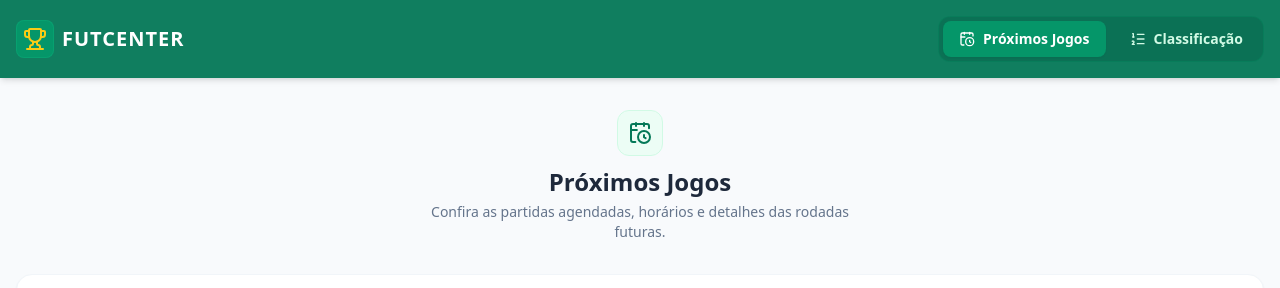
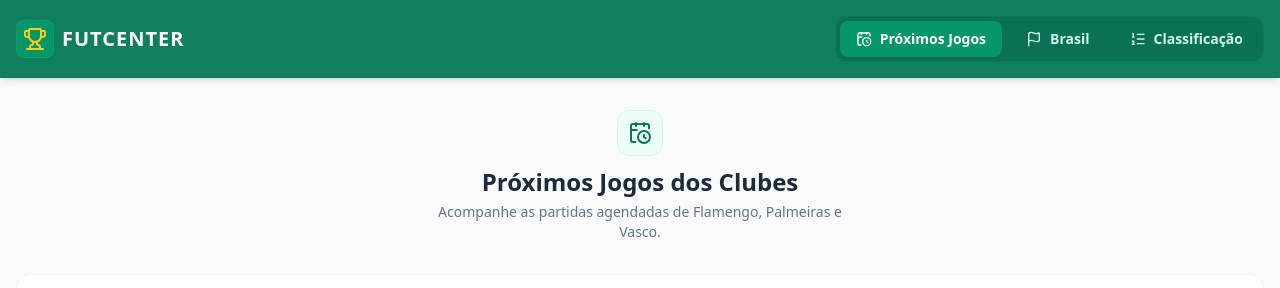
Before and after one commit to CentroVelho/Futebol, a plain HTML site: page index.html in a window 1280 px wide. Shown: the top 288 px of the page. Drawn offline with nearby package versions, Linux system fonts and the light colour scheme.

Commit message:
Update index.html

```diff
--- a/index.html
+++ b/index.html
@@ -4,7 +4,10 @@
     <meta charset="UTF-8">
     <meta name="viewport" content="width=device-width, initial-scale=1.0, maximum-scale=1.0, user-scalable=no">
     <title>FutCenter - Painel do Futebol</title>
+
+    <!-- Tailwind CSS -->
     <script src="https://cdn.tailwindcss.com"></script>
+    <!-- Lucide Icons -->
     <script src="https://unpkg.com/lucide@latest"></script>
 
     <style>
@@ -41,7 +44,7 @@
 </head>
 <body class="bg-slate-50 text-slate-900 min-h-screen flex flex-col font-sans antialiased">
 
-    <!-- Header fixo com visual premium e indicador de atualização -->
+    <!-- Header fixo com visual premium -->
     <header class="bg-emerald-700 text-white shadow-md sticky top-0 z-40 backdrop-blur-md bg-emerald-700/95">
         <div class="container mx-auto px-4 py-3 sm:py-4 flex items-center justify-between max-w-7xl">
             <!-- Logo -->
@@ -63,6 +66,14 @@
                     Próximos Jogos
                 </a>
                 <a
+                    href="#brasil"
+                    id="nav-brasil"
+                    class="px-4 py-2 rounded-lg text-sm font-bold transition-all duration-300 flex items-center gap-2"
+                >
+                    <i data-lucide="flag" class="w-4 h-4"></i>
+                    Brasil
+                </a>
+                <a
                     href="#classificacao"
                     id="nav-classificacao"
                     class="px-4 py-2 rounded-lg text-sm font-bold transition-all duration-300 flex items-center gap-2"
@@ -77,16 +88,16 @@
     <!-- pb-24 garante espaço extra no mobile para a barra de navegação flutuante -->
     <main class="flex-grow container mx-auto px-3 sm:px-4 py-6 sm:py-8 max-w-7xl flex flex-col items-center justify-start pb-24 md:pb-8">
 
-        <!-- Cabeçalho Dinâmico -->
+        <!-- Cabeçalho Dinâmico das Seções -->
         <div class="text-center mb-6 sm:mb-8 animate-fade-in" id="page-header">
             <div class="inline-flex p-2.5 bg-emerald-50 text-emerald-700 rounded-xl mb-2.5 border border-emerald-100" id="page-icon-wrapper">
                 <i data-lucide="calendar-clock" class="w-5 h-5 sm:w-6 sm:h-6" id="page-icon"></i>
             </div>
             <h2 class="text-xl sm:text-2xl font-extrabold text-slate-800 mb-1" id="page-title">Carregando...</h2>
-            <p class="text-xs sm:text-sm text-slate-500 font-medium max-w-md mx-auto" id="page-subtitle">Aguarde um momento.</p>
+            <p class="text-xs sm:text-sm text-slate-500 font-medium max-w-md mx-auto" id="page-subtitle">Preparando as informações.</p>
         </div>
 
-        <!-- Container do Conteúdo com padding otimizado para celulares -->
+        <!-- Container do Conteúdo que receberá os widgets dinamicamente -->
         <div class="bg-transparent md:bg-white p-0 md:p-6 rounded-2xl md:shadow-sm md:border md:border-slate-100 flex flex-col items-center w-full min-h-[380px] transition-all duration-300" id="content-container">
             <div class="flex flex-col items-center justify-center py-16 text-slate-400">
                 <div class="animate-spin rounded-full h-8 w-8 border-2 border-emerald-600 border-t-transparent mb-3"></div>
@@ -102,24 +113,33 @@
             <a
                 href="#jogos"
                 id="mob-nav-jogos"
-                class="flex flex-col items-center gap-1 py-2 px-6 rounded-xl transition-all duration-300 flex-1 text-center"
+                class="flex flex-col items-center gap-1 py-2 px-2 sm:px-4 rounded-xl transition-all duration-300 flex-1 text-center"
             >
                 <i data-lucide="calendar-clock" class="w-5 h-5 mx-auto"></i>
-                <span class="text-[10px] font-bold uppercase tracking-wider">Jogos</span>
+                <span class="text-[10px] font-bold uppercase tracking-wider">Clubes</span>
+            </a>
+            <div class="h-6 w-[1px] bg-slate-800"></div>
+            <a
+                href="#brasil"
+                id="mob-nav-brasil"
+                class="flex flex-col items-center gap-1 py-2 px-2 sm:px-4 rounded-xl transition-all duration-300 flex-1 text-center"
+            >
+                <i data-lucide="flag" class="w-5 h-5 mx-auto"></i>
+                <span class="text-[10px] font-bold uppercase tracking-wider">Brasil</span>
             </a>
             <div class="h-6 w-[1px] bg-slate-800"></div>
             <a
                 href="#classificacao"
                 id="mob-nav-classificacao"
-                class="flex flex-col items-center gap-1 py-2 px-6 rounded-xl transition-all duration-300 flex-1 text-center"
+                class="flex flex-col items-center gap-1 py-2 px-2 sm:px-4 rounded-xl transition-all duration-300 flex-1 text-center"
             >
                 <i data-lucide="list-ordered" class="w-5 h-5 mx-auto"></i>
-                <span class="text-[10px] font-bold uppercase tracking-wider">Classificação</span>
+                <span class="text-[10px] font-bold uppercase tracking-wider">Tabela</span>
             </a>
         </div>
     </div>
 
-    <!-- Rodapé adaptado para aparecer tanto em Computadores quanto em Celulares -->
+    <!-- Rodapé -->
     <footer class="bg-slate-950 text-slate-400 pt-6 pb-24 md:pb-6 text-center text-xs border-t border-slate-900">
         <div class="container mx-auto px-4">
             <p>Desenvolvedora do site: <a href="http://sccentrovelho.ddns.net" target="_blank" class="text-emerald-400 hover:underline font-semibold">sccentrovelho.ddns.net</a></p>
@@ -127,16 +147,16 @@
     </footer>
 
     <script>
-        // Definição responsiva de layouts e dados dos Widgets
+        // Definição responsiva de layouts e dados dos Widgets para as 3 seções
         const pages = {
             '#jogos': {
-                title: 'Próximos Jogos',
-                subtitle: 'Confira as partidas agendadas, horários e detalhes das rodadas futuras.',
+                title: 'Próximos Jogos dos Clubes',
+                subtitle: 'Acompanhe as partidas agendadas de Flamengo, Palmeiras e Vasco.',
                 icon: 'calendar-clock',
                 iframeHtml: `
                     <div class="grid grid-cols-1 md:grid-cols-2 lg:grid-cols-3 gap-4 sm:gap-6 w-full animate-fade-in justify-items-center">
 
-                        <!-- Card de Jogo 1 -->
+                        <!-- Card: Flamengo -->
                         <div class="w-full max-w-[400px] bg-white rounded-2xl shadow-sm border border-slate-150 overflow-hidden hover:shadow-md transition-shadow duration-300">
                             <div class="px-4 py-2.5 bg-slate-50 border-b border-slate-100 flex items-center justify-between">
                                 <span class="text-[11px] font-bold text-emerald-700 uppercase tracking-wider flex items-center gap-1.5">
@@ -148,7 +168,7 @@
                             <div class="p-2 flex justify-center widget-iframe-container">
                                 <iframe
                                     src="https://widget.api-futebol.com.br/render/widget_7fc17e39fbd36e66"
-                                    title="API Futebol - Widget 1"
+                                    title="API Futebol - Flamengo"
                                     height="330"
                                     style="border:none; border-radius:0.5rem; background:transparent; width:100%; height:330px;"
                                     referrerpolicy="unsafe-url">
@@ -156,7 +176,7 @@
                             </div>
                         </div>
 
-                        <!-- Card de Jogo 2 -->
+                        <!-- Card: Palmeiras -->
                         <div class="w-full max-w-[400px] bg-white rounded-2xl shadow-sm border border-slate-150 overflow-hidden hover:shadow-md transition-shadow duration-300">
                             <div class="px-4 py-2.5 bg-slate-50 border-b border-slate-100 flex items-center justify-between">
                                 <span class="text-[11px] font-bold text-emerald-700 uppercase tracking-wider flex items-center gap-1.5">
@@ -168,7 +188,7 @@
                             <div class="p-2 flex justify-center widget-iframe-container">
                                 <iframe
                                     src="https://widget.api-futebol.com.br/render/widget_547e577c40011581"
-                                    title="API Futebol - Widget 2"
+                                    title="API Futebol - Palmeiras"
                                     height="330"
                                     style="border:none; border-radius:0.5rem; background:transparent; width:100%; height:330px;"
                                     referrerpolicy="unsafe-url">
@@ -176,7 +196,7 @@
                             </div>
                         </div>
 
-                        <!-- Card de Jogo 3 -->
+                        <!-- Card: Vasco -->
                         <div class="w-full max-w-[400px] bg-white rounded-2xl shadow-sm border border-slate-150 overflow-hidden hover:shadow-md transition-shadow duration-300">
                             <div class="px-4 py-2.5 bg-slate-50 border-b border-slate-100 flex items-center justify-between">
                                 <span class="text-[11px] font-bold text-emerald-700 uppercase tracking-wider flex items-center gap-1.5">
@@ -188,7 +208,7 @@
                             <div class="p-2 flex justify-center widget-iframe-container">
                                 <iframe
                                     src="https://widget.api-futebol.com.br/render/widget_678fd36a45bbc413"
-                                    title="API Futebol - Widget 3"
+                                    title="API Futebol - Vasco"
                                     height="330"
                                     style="border:none; border-radius:0.5rem; background:transparent; width:100%; height:330px;"
                                     referrerpolicy="unsafe-url">
@@ -199,12 +219,37 @@
                     </div>
                 `
             },
+            '#brasil': {
+                title: 'Seleção Brasileira',
+                subtitle: 'Acompanhe os próximos jogos do Brasil na temporada.',
+                icon: 'flag',
+                iframeHtml: `
+                    <div class="w-full max-w-[400px] bg-white rounded-2xl shadow-sm border border-slate-150 overflow-hidden hover:shadow-md transition-shadow duration-300 animate-fade-in mx-auto">
+                        <div class="px-4 py-2.5 bg-slate-50 border-b border-slate-100 flex items-center justify-between">
+                            <span class="text-[11px] font-bold text-emerald-700 uppercase tracking-wider flex items-center gap-1.5">
+                                <span class="w-2 h-2 rounded-full bg-emerald-500 animate-pulse"></span>
+                                Seleção Brasileira
+                            </span>
+                            <i data-lucide="shield-alert" class="w-3.5 h-3.5 text-slate-400"></i>
+                        </div>
+                        <div class="p-2 flex justify-center widget-iframe-container">
+                            <iframe
+                                src="https://widget.api-futebol.com.br/render/widget_e6adaf31f537364b"
+                                title="API Futebol - Seleção Brasileira"
+                                height="330"
+                                style="border:none; border-radius:0.5rem; background:transparent; width:100%; height:330px;"
+                                referrerpolicy="unsafe-url">
+                            </iframe>
+                        </div>
+                    </div>
+                `
+            },
             '#classificacao': {
-                title: 'Tabela Brasileirão 2026',
-                subtitle: 'Classificação oficial e atualizada do Campeonato Brasileiro de 2026.',
+                title: 'Tabela Brasileirão',
+                subtitle: 'Classificação oficial e atualizada do Campeonato Brasileiro.',
                 icon: 'list-ordered',
                 iframeHtml: `
-                    <div class="w-full max-w-4xl bg-white rounded-2xl shadow-sm border border-slate-150 overflow-hidden animate-fade-in">
+                    <div class="w-full max-w-4xl bg-white rounded-2xl shadow-sm border border-slate-150 overflow-hidden animate-fade-in mx-auto">
                         <div class="px-4 py-3 bg-slate-50 border-b border-slate-100 flex items-center justify-between">
                             <span class="text-xs font-bold text-slate-600 uppercase tracking-wider flex items-center gap-2">
                                 <i data-lucide="shield" class="w-4 h-4 text-emerald-600"></i>
@@ -227,57 +272,56 @@
             }
         };
 
-        // Função do Roteador Interno com suporte para Estados Desktop + Mobile
         function navigate() {
             const hash = window.location.hash || '#jogos';
             const page = pages[hash] || pages['#jogos'];
 
-            // 1. Atualiza Navegação Desktop
-            const navJogos = document.getElementById('nav-jogos');
-            const navClassificacao = document.getElementById('nav-classificacao');
+            // Array de todas as rotas possíveis
+            const rotas = ['jogos', 'brasil', 'classificacao'];
+            const rotaAtual = hash.replace('#', '');
+            const rotaValida = rotas.includes(rotaAtual) ? rotaAtual : 'jogos';
 
-            // 2. Atualiza Navegação Mobile
-            const mobNavJogos = document.getElementById('mob-nav-jogos');
-            const mobNavClassificacao = document.getElementById('mob-nav-classificacao');
+            // Estilos CSS para quando o botão está INATIVO ou ATIVO
+            const desktopInativo = "px-4 py-2 rounded-lg text-sm font-bold transition-all duration-300 flex items-center gap-2 text-emerald-100 hover:bg-emerald-600/30 hover:text-white";
+            const desktopAtivo = "px-4 py-2 rounded-lg text-sm font-bold transition-all duration-300 flex items-center gap-2 bg-emerald-600 text-white shadow-sm";
 
-            if (hash === '#jogos') {
-                // Classes de Destaque Desktop
-                navJogos.className = "px-4 py-2 rounded-lg text-sm font-bold transition-all duration-300 flex items-center gap-2 bg-emerald-600 text-white shadow-sm";
-                navClassificacao.className = "px-4 py-2 rounded-lg text-sm font-bold transition-all duration-300 flex items-center gap-2 text-emerald-100 hover:bg-emerald-600/30 hover:text-white";
+            const mobileInativo = "flex flex-col items-center gap-1 py-2 px-2 sm:px-4 rounded-xl transition-all duration-300 flex-1 text-center text-slate-400 hover:text-slate-200";
+            const mobileAtivo = "flex flex-col items-center gap-1 py-2 px-2 sm:px-4 rounded-xl transition-all duration-300 flex-1 text-center bg-emerald-600/20 text-emerald-400";
 
-                // Classes de Destaque Mobile
-                mobNavJogos.className = "flex flex-col items-center gap-1 py-2 px-6 rounded-xl transition-all duration-300 flex-1 text-center bg-emerald-600/20 text-emerald-400";
-                mobNavClassificacao.className = "flex flex-col items-center gap-1 py-2 px-6 rounded-xl transition-all duration-300 flex-1 text-center text-slate-400 hover:text-slate-200";
-            } else {
-                // Classes de Destaque Desktop
-                navClassificacao.className = "px-4 py-2 rounded-lg text-sm font-bold transition-all duration-300 flex items-center gap-2 bg-emerald-600 text-white shadow-sm";
-                navJogos.className = "px-4 py-2 rounded-lg text-sm font-bold transition-all duration-300 flex items-center gap-2 text-emerald-100 hover:bg-emerald-600/30 hover:text-white";
+            // Aplica as cores corretas para cada botão nos menus Desktop e Mobile
+            rotas.forEach(rota => {
+                const navDesktop = document.getElementById(`nav-${rota}`);
+                const navMobile = document.getElementById(`mob-nav-${rota}`);
 
-                // Classes de Destaque Mobile
-                mobNavClassificacao.className = "flex flex-col items-center gap-1 py-2 px-6 rounded-xl transition-all duration-300 flex-1 text-center bg-emerald-600/20 text-emerald-400";
-                mobNavJogos.className = "flex flex-col items-center gap-1 py-2 px-6 rounded-xl transition-all duration-300 flex-1 text-center text-slate-400 hover:text-slate-200";
-            }
+                if(rota === rotaValida) {
+                    if(navDesktop) navDesktop.className = desktopAtivo;
+                    if(navMobile) navMobile.className = mobileAtivo;
+                } else {
+                    if(navDesktop) navDesktop.className = desktopInativo;
+                    if(navMobile) navMobile.className = mobileInativo;
+                }
+            });
 
-            // Atualiza Textos do Cabeçalho
+            // Atualiza os Textos do Cabeçalho
             document.getElementById('page-title').innerText = page.title;
             document.getElementById('page-subtitle').innerText = page.subtitle;
 
-            // Troca o ícone dinamicamente
+            // Troca o ícone principal dinamicamente
             const iconElement = document.getElementById('page-icon');
             iconElement.setAttribute('data-lucide', page.icon);
 
-            // Injeta o conteúdo/iframe no container limpando caches antigos
+            // Injeta o código do Iframe no container
             const container = document.getElementById('content-container');
             container.innerHTML = page.iframeHtml;
 
-            // Reinicializa ícones do Lucide para as novas páginas geradas
+            // Recria os ícones Lucide recém-adicionados ao DOM
             lucide.createIcons();
         }
 
-        // Escutador de Navegação (Mudar de Aba)
+        // Fica escutando as mudanças na URL (quando clica numa aba)
         window.addEventListener('hashchange', navigate);
 
-        // Inicializador ao carregar página pela primeira vez
+        // Quando o site carrega pela primeira vez, joga para a aba de Jogos
         window.addEventListener('DOMContentLoaded', () => {
             if (!window.location.hash) {
                 window.location.hash = '#jogos';
```
